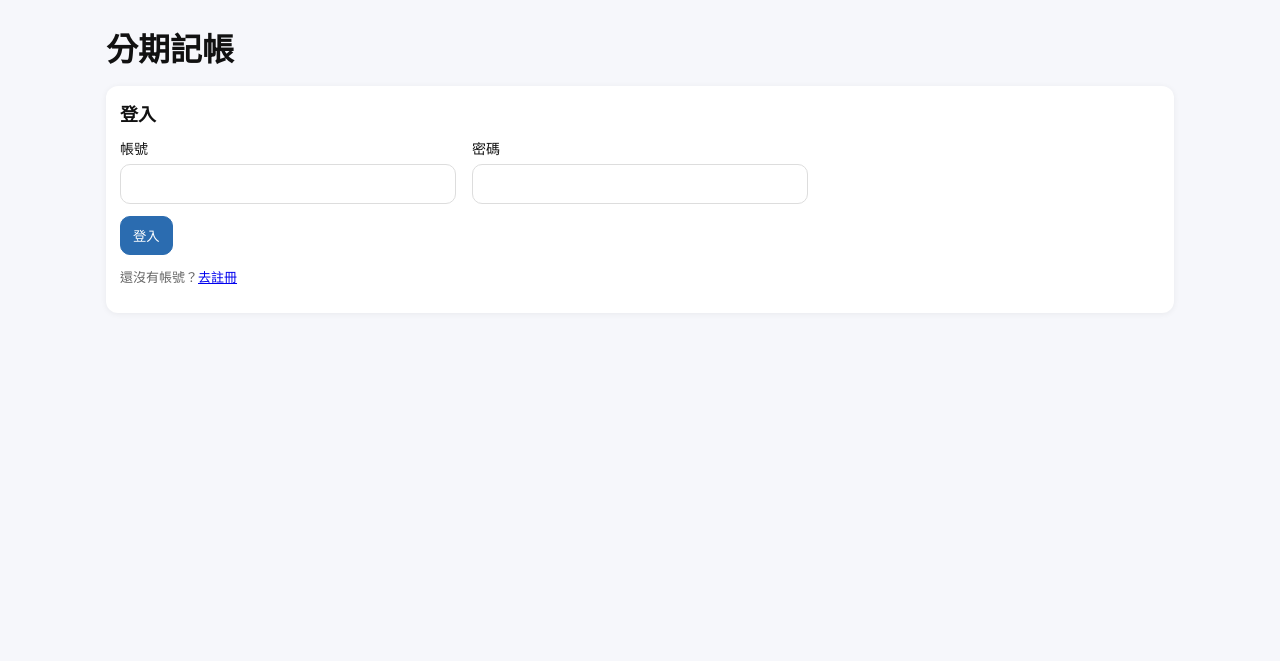
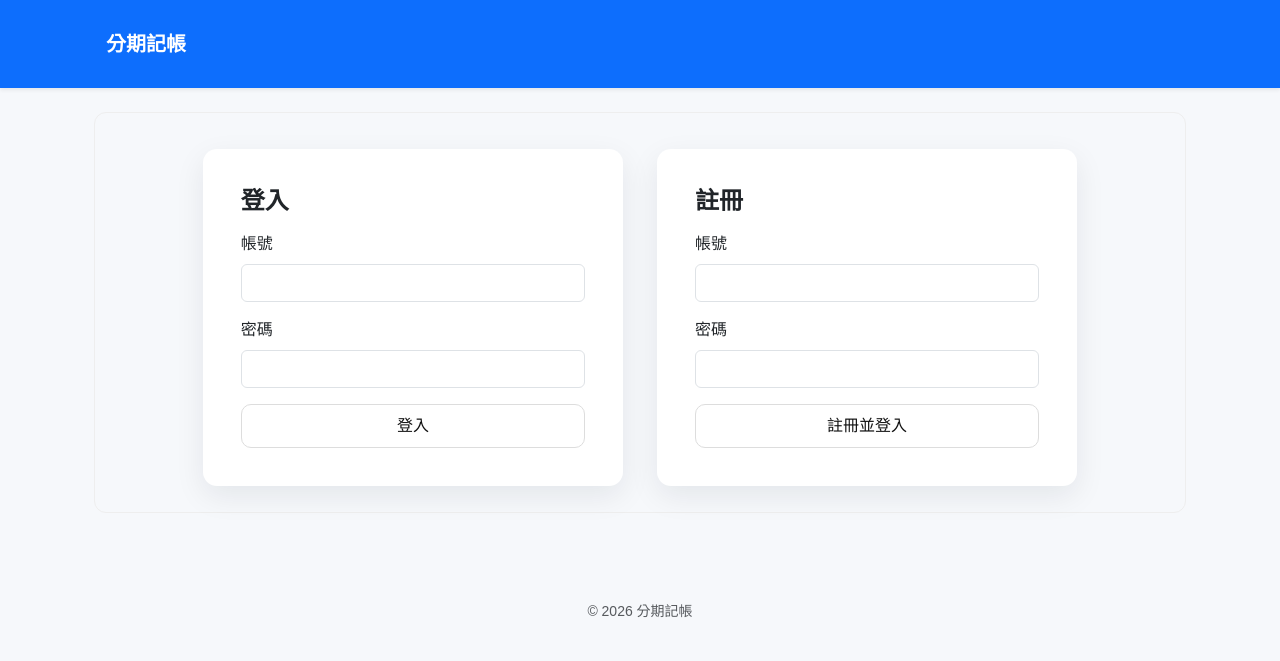
Before and after one commit to whork43-tech/public, a FastAPI app: template templates/login.html in a window 1280 px wide. Shown: the top 661 px of the page. Run offline with FastAPI, Linux system fonts and the light colour scheme; the template is opened without the code that fills it, so the values that code supplies are empty; parts of the project's set-up code (start-up, migrations or seed data) failed here and were passed over; some libraries are stand-ins or nearby versions.

Commit message:
update login page and base template

```diff
--- a/static/style.css
+++ b/static/style.css
@@ -169,3 +169,15 @@ h3{ margin: 12px 0 8px; font-size: 15px; color: #222; }
   gap: 12px;
 }
 .main{ min-width: 0; }
+.bg-soft {
+  background: #f6f8fb;
+}
+
+.card {
+  border: 0;
+  border-radius: 14px;
+}
+
+.shadow-soft {
+  box-shadow: 0 10px 30px rgba(16, 24, 40, 0.08);
+}
--- /dev/null
+++ b/templates/base.html
@@ -0,0 +1,44 @@
+<!doctype html>
+<html lang="zh-Hant">
+<head>
+  <meta charset="utf-8" />
+  <meta name="viewport" content="width=device-width, initial-scale=1" />
+  <title>{% block title %}分期記帳{% endblock %}</title>
+
+  <!-- Bootstrap 5 -->
+  <link href="https://cdn.jsdelivr.net/npm/bootstrap@5.3.3/dist/css/bootstrap.min.css" rel="stylesheet">
+  <link href="/static/style.css" rel="stylesheet">
+</head>
+
+<body class="bg-soft">
+  <nav class="navbar navbar-expand-lg navbar-dark bg-primary shadow-sm">
+    <div class="container">
+      <a class="navbar-brand fw-bold" href="/">分期記帳</a>
+      <div class="ms-auto">
+        {% if username %}
+          <span class="text-white-50 me-3">Hi, {{ username }}</span>
+          <a class="btn btn-outline-light btn-sm" href="/change_password">更改密碼</a>
+          <a class="btn btn-light btn-sm ms-2" href="/logout">登出</a>
+        {% endif %}
+      </div>
+    </div>
+  </nav>
+
+  <main class="container py-5">
+    {% if msg %}
+      <div class="alert alert-info">{{ msg }}</div>
+    {% endif %}
+    {% if error %}
+      <div class="alert alert-danger">{{ error }}</div>
+    {% endif %}
+
+    {% block content %}{% endblock %}
+  </main>
+
+  <footer class="py-4">
+    <div class="container text-center text-muted small">
+      © {{ year or "2026" }} 分期記帳
+    </div>
+  </footer>
+</body>
+</html>
--- a/templates/login.html
+++ b/templates/login.html
@@ -1,38 +1,44 @@
-<!doctype html>
-<html lang="zh-Hant">
-<head>
-  <meta charset="utf-8" />
-  <meta name="viewport" content="width=device-width, initial-scale=1" />
-  <title>登入 - 分期記帳</title>
-  <link rel="stylesheet" href="/static/style.css?v=999">
-</head>
-<body>
-  <div class="container">
-    <h1>分期記帳</h1>
+{% extends "base.html" %}
+{% block title %}登入 / 註冊{% endblock %}
 
-    <div class="card">
-      <h2>登入</h2>
-
-      {% if err %}
-        <p style="color:#c53030;"><b>{{ err }}</b></p>
-      {% endif %}
-
-      <form method="post" action="/login" class="form-grid">
-        <label>帳號
-          <input type="text" name="username" required>
-        </label>
-
-        <label>密碼
-          <input type="password" name="password" required>
-        </label>
-
-        <button type="submit" class="btn primary">登入</button>
-      </form>
-
-      <p class="muted" style="margin-top:12px;">
-        還沒有帳號？<a href="/register">去註冊</a>
-      </p>
+{% block content %}
+<div class="row g-4 justify-content-center">
+  <div class="col-12 col-lg-5">
+    <div class="card shadow-soft">
+      <div class="card-body p-4">
+        <h4 class="fw-bold mb-3">登入</h4>
+        <form method="post" action="/login">
+          <div class="mb-3">
+            <label class="form-label">帳號</label>
+            <input class="form-control" name="username" required>
+          </div>
+          <div class="mb-3">
+            <label class="form-label">密碼</label>
+            <input class="form-control" type="password" name="password" required>
+          </div>
+          <button class="btn btn-primary w-100">登入</button>
+        </form>
+      </div>
     </div>
   </div>
-</body>
-</html>
+
+  <div class="col-12 col-lg-5">
+    <div class="card shadow-soft">
+      <div class="card-body p-4">
+        <h4 class="fw-bold mb-3">註冊</h4>
+        <form method="post" action="/register">
+          <div class="mb-3">
+            <label class="form-label">帳號</label>
+            <input class="form-control" name="username" required>
+          </div>
+          <div class="mb-3">
+            <label class="form-label">密碼</label>
+            <input class="form-control" type="password" name="password" required>
+          </div>
+          <button class="btn btn-outline-primary w-100">註冊並登入</button>
+        </form>
+      </div>
+    </div>
+  </div>
+</div>
+{% endblock %}
```
